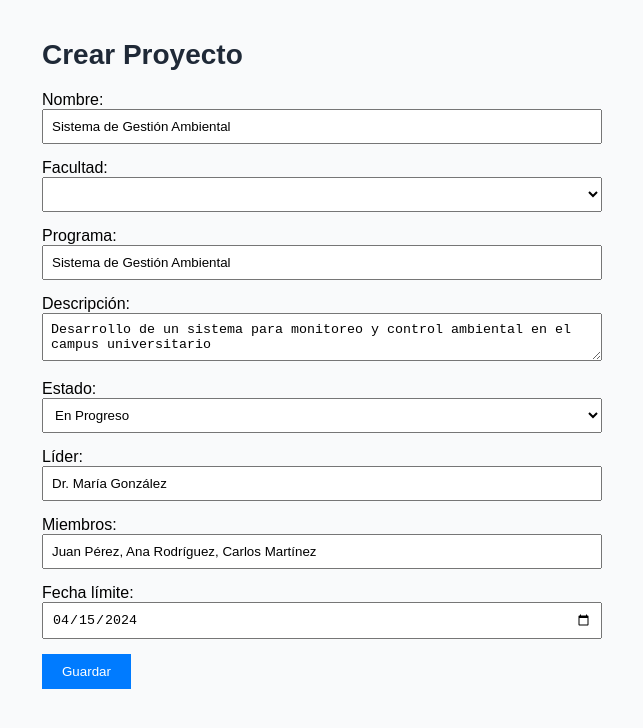
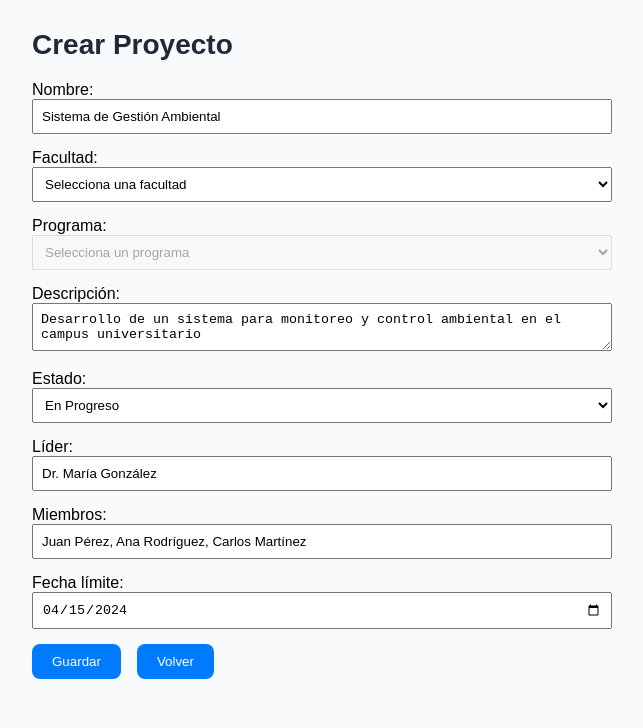
Before and after one commit to Daniel-Peralt4/Hackaton, a React (Vite) app in the folder hackaton/: page /Proyecto in a window 1280 px wide. Shown: the top 728 px of the page, without its empty margins (318-961 px from the left). Built offline with nearby package versions, Linux system fonts and the light colour scheme.

Commit message:
Actualizacion

```diff
--- a/hackaton/src/App.jsx
+++ b/hackaton/src/App.jsx
@@ -2,6 +2,7 @@ import { Routes, Route } from "react-router-dom";
 import Dashboard from "./Pages/Dashboard";
 import Login from "./Pages/Login";
 import CrearProyecto from "./Pages/CrearProyecto";
+import Tareas from "./Pages/Tareas";
 import { AuthProvider } from "./AuthProvider";
 
 function App() {
@@ -12,6 +13,7 @@ function App() {
         <Route path="/Dashboard" element={<Dashboard />} />
         <Route path="/Login" element={<Login />} />
         <Route path="/Proyecto" element={<CrearProyecto />} />
+        <Route path="/Tareas" element={<Tareas />} />
       </Routes>
     </AuthProvider>
   );
--- a/hackaton/src/Components/GestionProyecto.jsx
+++ b/hackaton/src/Components/GestionProyecto.jsx
@@ -2,8 +2,7 @@ import React from "react"
 import { Plus, Search, Filter } from "lucide-react"
 import "../Styles/GestionProyecto.css"
 import { Link } from "react-router-dom";
-import CrearProyecto from "../Pages/CrearProyecto"
-import Modal from "./Modal"
+import Tareas from "../Pages/Tareas"
 
 const GestionProyecto = () => {
   const projects = [
@@ -144,6 +143,14 @@ const GestionProyecto = () => {
                     </span>
                   </div>
                 </div>
+                <div style={{display: "flex", justifyContent: "center"}}>
+                  <button className="bg-indigo-600 text-white px-4 py-2 rounded-lg flex items-center space-x-2 hover:bg-indigo-700 transition-colors btnTareas">
+                    <Link to="/Tareas" style={{textDecoration: "none", color: "white", display: "flex", alignItems: "center"}}>
+                      Ver Tareas
+                    </Link>
+                  </button>
+                </div>
+
               </div>
             </div>
           ))}
--- a/hackaton/src/Pages/CrearProyecto.jsx
+++ b/hackaton/src/Pages/CrearProyecto.jsx
@@ -1,4 +1,5 @@
 import React, { useState } from "react";
+import { Link } from "react-router-dom";
 
 function ProjectForm() {
   const [project, setProject] = useState({
@@ -11,6 +12,40 @@ function ProjectForm() {
     deadline: "2024-04-15",
     progress: 75,
   });
+
+  const ProgramasPorFacultad = {
+    "Facultad de Ingenierías y Tecnologías": [
+      "Ingeniería de Sistemas",
+      "Ingeniería Electrónica",
+      "Ingeniería Agroindustrial",
+      "Ingeniería Ambiental y Sanitaria",
+    ],
+    "Facultad de Ciencias de la salud": [
+      "Enfermería",
+      "Instrumentación Quirúrgica",
+    ],
+    "Facultad de Ciencias Básicas": ["Microbiología"],
+    "Facultad de Ciencias Administrativas, Contables y Ecnoómicas": [
+      "Administración de Empresas",
+      "Administración de Empresas Turísticas y Hoteleras",
+      "Comercio Internacional",
+      "Contaduría Pública",
+      "Economía",
+    ],
+    "Facultad de Derecho, Ciencias Políticas y Sociales": [
+      "Derecho",
+      "Sociología",
+      "Psicología",
+    ],
+    "Facultad de Bellas Artes": ["Licenciatura en Artes", "Música"],
+    "Facultad de Educacion": [
+      "Licenciatura en Ciencias Naturales y Educacion Ambiental",
+      "Licenciatura en Literatura y Lengua Castellana",
+      "Licenciatura en Matemáticas",
+      "Licenciatura en Español e Inglés",
+      "Licenciatura en Educación Física, Recreación y Deporte",
+    ],
+  };
 
   const handleChange = (e) => {
     const { name, value } = e.target;
@@ -26,7 +61,7 @@ function ProjectForm() {
   };
 
   return (
-    <div style={{ maxWidth: "600px", margin: "0 auto", padding: "20px" }}>
+    <div style={{ maxWidth: "600px", margin: "0 auto", padding: "10px" }}>
       <h1>Crear Proyecto</h1>
       <form onSubmit={handleSubmit}>
         <div style={{ marginBottom: "15px" }}>
@@ -42,22 +77,36 @@ function ProjectForm() {
         <div style={{ marginBottom: "15px" }}>
         <label>Facultad:</label>
         <select
-            type="text"
-            name="name"
-            value={project.name}
+          name="faculty"
+          value={project.faculty}
           onChange={handleChange}
           style={{ width: "100%", padding: "8px" }}
-          />
+        >
+          <option value="">Selecciona una facultad</option>
+          {Object.keys(ProgramasPorFacultad).map((faculty) => (
+            <option key={faculty} value={faculty}>
+              {faculty}
+            </option>
+          ))}
+        </select>
       </div>
       <div style={{ marginBottom: "15px" }}>
         <label>Programa:</label>
-          <input
-            type="text"
-            name="name"
-            value={project.name}
+        <select
+          name="program"
+          value={project.program}
           onChange={handleChange}
           style={{ width: "100%", padding: "8px" }}
-          />
+          disabled={!project.faculty} // Deshabilitar si no hay facultad seleccionada
+        >
+          <option value="">Selecciona un programa</option>
+          {project.faculty &&
+            ProgramasPorFacultad[project.faculty]?.map((program) => (
+              <option key={program} value={program}>
+                {program}
+              </option>
+            ))}
+        </select>
       </div>
         <div style={{ marginBottom: "15px" }}>
           <label>Descripción:</label>
@@ -116,8 +165,13 @@ function ProjectForm() {
             style={{ width: "100%", padding: "8px" }}
           />
         </div>
-        <button type="submit" style={{ padding: "10px 20px", background: "#007BFF", color: "#FFF", border: "none", cursor: "pointer" }}>
+        <button type="submit" style={{ padding: "10px 20px", background: "#007BFF", color: "#FFF", borderRadius: "8px", border: "none", cursor: "pointer", marginRight: "8px" }}>
           Guardar
+        </button>
+        <button type="submit" style={{ padding: "10px 20px", background: "#007BFF", color: "#FFF", borderRadius: "8px", border: "none", cursor: "pointer", marginLeft: "8px" }}>
+          <Link to="/Dashboard" style={{textDecoration: "none", color: "white", display: "flex", alignItems: "center"}}>
+            Volver
+          </Link>
         </button>
       </form>
     </div>
--- /dev/null
+++ b/hackaton/src/Pages/Tareas.jsx
@@ -0,0 +1,9 @@
+const Tareas = () => {
+    return (
+        <div>
+
+        </div>
+    )
+}
+
+export default Tareas;
--- a/hackaton/src/Styles/GestionProyecto.css
+++ b/hackaton/src/Styles/GestionProyecto.css
@@ -13,6 +13,10 @@
   padding-left: 2.5rem;
 }
 
+.btnTareas {
+  border-color: white;
+  border-style: solid;
+}
 
 .boton {
     font-family: inherit;
```
Lines whose indentation alone changed are shown as unchanged.
